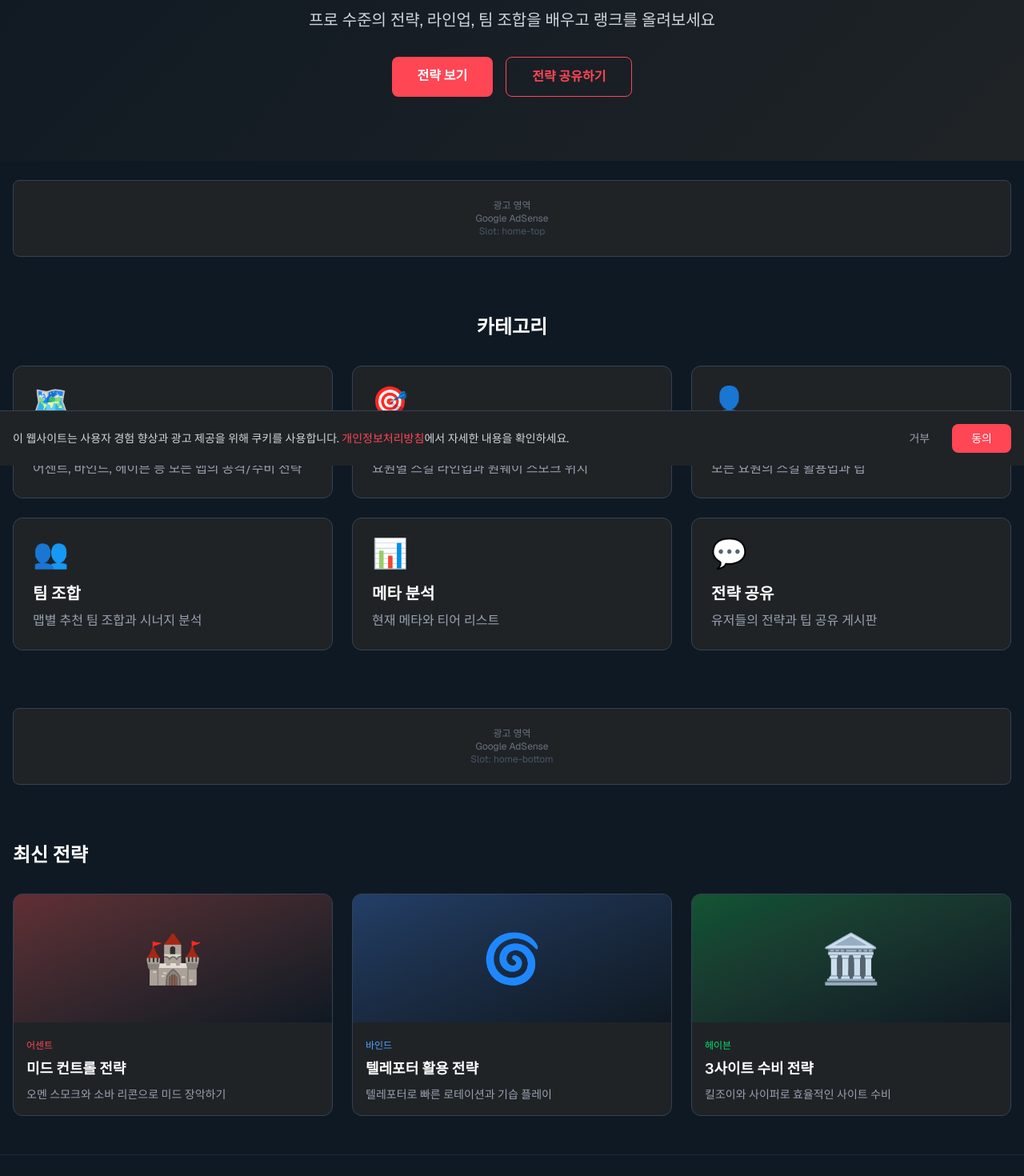
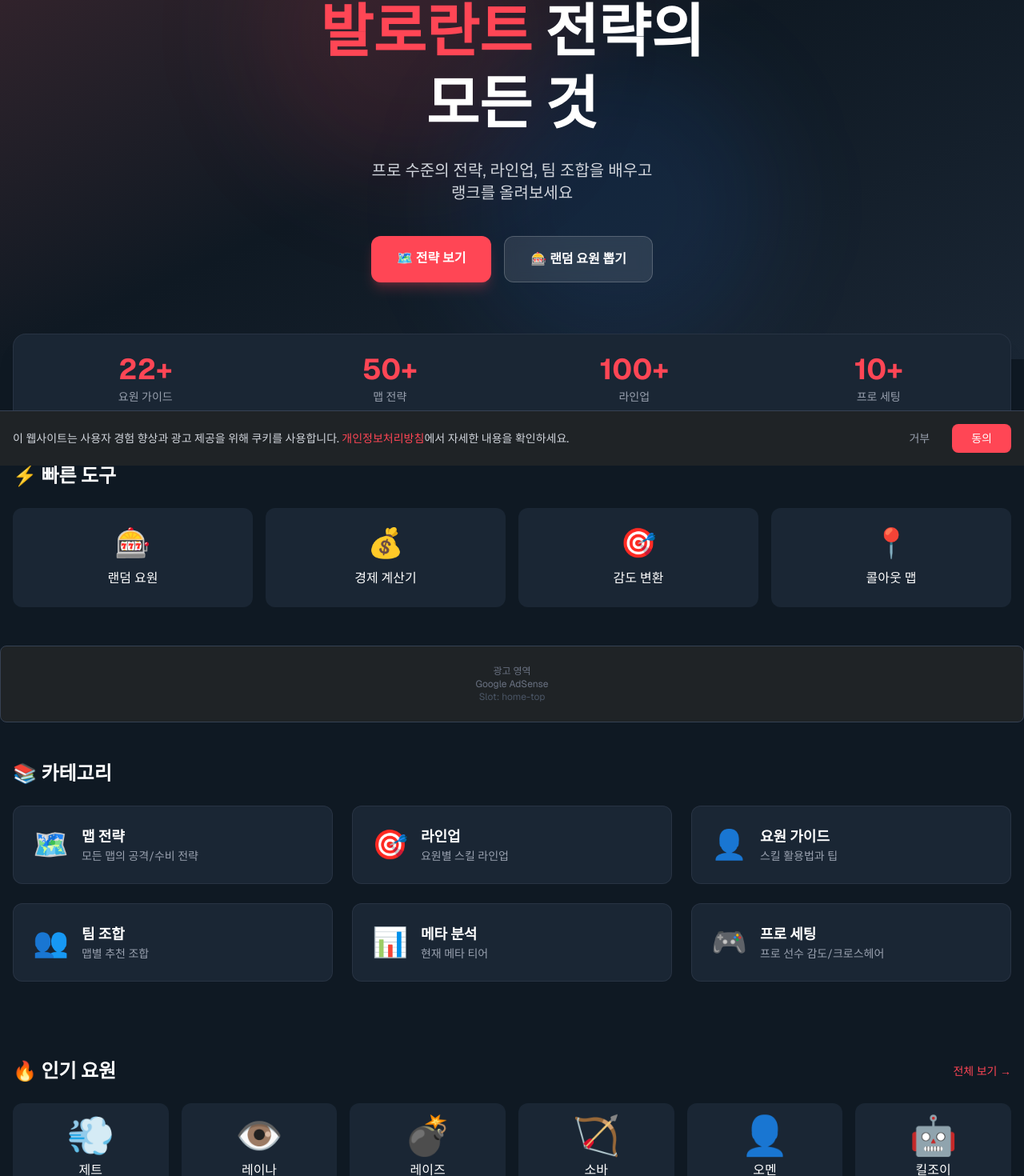
Before and after one commit to fr664731-dot/valorant-strategy, a Next.js app: page / in a window 1280 px wide. Shown: the part 218-1688 px from the top of the page at 80% size. Built offline with nearby package versions, Linux system fonts and the light colour scheme.

Commit message:
Redesign homepage with better hero, stats, and quick tools

```diff
--- a/src/app/page.tsx
+++ b/src/app/page.tsx
@@ -1,138 +1,195 @@
 import Link from 'next/link';
 import AdBanner from '@/components/AdBanner';
+import { agents } from '@/data/agents';
 
 const features = [
-  {
-    title: '맵 전략',
-    description: '어센트, 바인드, 헤이븐 등 모든 맵의 공격/수비 전략',
-    href: '/maps',
-    icon: '🗺️',
-  },
-  {
-    title: '라인업 가이드',
-    description: '요원별 스킬 라인업과 원웨이 스모크 위치',
-    href: '/lineups',
-    icon: '🎯',
-  },
-  {
-    title: '요원 가이드',
-    description: '모든 요원의 스킬 활용법과 팁',
-    href: '/agents',
-    icon: '👤',
-  },
-  {
-    title: '팀 조합',
-    description: '맵별 추천 팀 조합과 시너지 분석',
-    href: '/team-comps',
-    icon: '👥',
-  },
-  {
-    title: '메타 분석',
-    description: '현재 메타와 티어 리스트',
-    href: '/meta',
-    icon: '📊',
-  },
-  {
-    title: '전략 공유',
-    description: '유저들의 전략과 팁 공유 게시판',
-    href: '/community',
-    icon: '💬',
-  },
+  { title: '맵 전략', description: '모든 맵의 공격/수비 전략', href: '/maps', icon: '🗺️' },
+  { title: '라인업', description: '요원별 스킬 라인업', href: '/lineups', icon: '🎯' },
+  { title: '요원 가이드', description: '스킬 활용법과 팁', href: '/agents', icon: '👤' },
+  { title: '팀 조합', description: '맵별 추천 조합', href: '/team-comps', icon: '👥' },
+  { title: '메타 분석', description: '현재 메타 티어', href: '/meta', icon: '📊' },
+  { title: '프로 세팅', description: '프로 선수 감도/크로스헤어', href: '/pro-settings', icon: '🎮' },
+];
+
+const quickTools = [
+  { title: '랜덤 요원', href: '/tools/random-agent', icon: '🎰', color: 'from-purple-500/30' },
+  { title: '경제 계산기', href: '/tools/economy', icon: '💰', color: 'from-yellow-500/30' },
+  { title: '감도 변환', href: '/tools/sensitivity', icon: '🎯', color: 'from-blue-500/30' },
+  { title: '콜아웃 맵', href: '/callouts', icon: '📍', color: 'from-green-500/30' },
+];
+
+const stats = [
+  { label: '요원 가이드', value: agents.length + '+', suffix: '개' },
+  { label: '맵 전략', value: '50+', suffix: '개' },
+  { label: '라인업', value: '100+', suffix: '개' },
+  { label: '프로 세팅', value: '10+', suffix: '명' },
 ];
 
 export default function Home() {
   return (
     <div className="min-h-screen">
-      {/* Hero Section */}
-      <section className="relative py-20 px-4 valorant-gradient">
-        <div className="max-w-7xl mx-auto text-center">
-          <h1 className="text-4xl md:text-6xl font-bold mb-6">
-            <span className="text-[#ff4655]">발로란트</span> 전략의 모든 것
+      {/* Hero Section - 개선됨 */}
+      <section className="relative py-24 px-4 overflow-hidden">
+        {/* 배경 효과 */}
+        <div className="absolute inset-0 bg-gradient-to-br from-[#ff4655]/20 via-[#0f1923] to-[#1a2634]" />
+        <div className="absolute top-0 left-1/4 w-96 h-96 bg-[#ff4655]/10 rounded-full blur-3xl" />
+        <div className="absolute bottom-0 right-1/4 w-96 h-96 bg-blue-500/10 rounded-full blur-3xl" />
+
+        <div className="relative max-w-7xl mx-auto text-center">
+          <div className="inline-block px-4 py-1 bg-[#ff4655]/20 rounded-full text-[#ff4655] text-sm font-medium mb-6">
+            🔥 시즌 9 메타 업데이트
+          </div>
+          <h1 className="text-5xl md:text-7xl font-bold mb-6 leading-tight">
+            <span className="text-[#ff4655]">발로란트</span> 전략의
+            <br />모든 것
           </h1>
-          <p className="text-xl text-gray-300 mb-8 max-w-2xl mx-auto">
-            프로 수준의 전략, 라인업, 팀 조합을 배우고 랭크를 올려보세요
+          <p className="text-xl text-gray-300 mb-10 max-w-2xl mx-auto">
+            프로 수준의 전략, 라인업, 팀 조합을 배우고
+            <br className="hidden md:block" />
+            랭크를 올려보세요
           </p>
-          <div className="flex gap-4 justify-center">
+          <div className="flex flex-col sm:flex-row gap-4 justify-center">
             <Link
               href="/maps"
-              className="bg-[#ff4655] hover:bg-[#ff4655]/80 text-white px-8 py-3 rounded-lg font-semibold transition-colors"
+              className="bg-[#ff4655] hover:bg-[#ff5566] text-white px-8 py-4 rounded-xl font-semibold transition-all hover:scale-105 shadow-lg shadow-[#ff4655]/25"
             >
-              전략 보기
+              🗺️ 전략 보기
             </Link>
             <Link
-              href="/community"
-              className="border border-[#ff4655] text-[#ff4655] hover:bg-[#ff4655]/10 px-8 py-3 rounded-lg font-semibold transition-colors"
+              href="/tools/random-agent"
+              className="bg-white/10 backdrop-blur border border-white/20 text-white hover:bg-white/20 px-8 py-4 rounded-xl font-semibold transition-all"
             >
-              전략 공유하기
+              🎰 랜덤 요원 뽑기
             </Link>
           </div>
         </div>
       </section>
 
-      {/* Ad Banner */}
-      <div className="max-w-7xl mx-auto px-4 py-6">
-        <AdBanner slot="home-top" format="horizontal" />
-      </div>
+      {/* 통계 섹션 */}
+      <section className="max-w-7xl mx-auto px-4 -mt-8 relative z-10">
+        <div className="bg-[#1a2634] rounded-2xl p-6 grid grid-cols-2 md:grid-cols-4 gap-6 border border-gray-700/50 shadow-xl">
+          {stats.map((stat) => (
+            <div key={stat.label} className="text-center">
+              <div className="text-3xl md:text-4xl font-bold text-[#ff4655]">{stat.value}</div>
+              <div className="text-gray-400 text-sm mt-1">{stat.label}</div>
+            </div>
+          ))}
+        </div>
+      </section>
 
-      {/* Features Grid */}
+      {/* 빠른 도구 */}
       <section className="max-w-7xl mx-auto px-4 py-12">
-        <h2 className="text-2xl font-bold mb-8 text-center">카테고리</h2>
+        <h2 className="text-2xl font-bold mb-6">⚡ 빠른 도구</h2>
+        <div className="grid grid-cols-2 md:grid-cols-4 gap-4">
+          {quickTools.map((tool) => (
+            <Link
+              key={tool.title}
+              href={tool.href}
+              className="group relative bg-[#1a2634] rounded-xl p-6 text-center hover:ring-2 hover:ring-[#ff4655] transition-all overflow-hidden"
+            >
+              <div className={`absolute inset-0 bg-gradient-to-br ${tool.color} to-transparent opacity-0 group-hover:opacity-100 transition-opacity`} />
+              <div className="relative">
+                <span className="text-4xl block mb-3 group-hover:scale-110 transition-transform">{tool.icon}</span>
+                <span className="font-medium text-white">{tool.title}</span>
+              </div>
+            </Link>
+          ))}
+        </div>
+      </section>
+
+      <AdBanner slot="home-top" format="horizontal" />
+
+      {/* 카테고리 */}
+      <section className="max-w-7xl mx-auto px-4 py-12">
+        <h2 className="text-2xl font-bold mb-6">📚 카테고리</h2>
         <div className="grid grid-cols-1 md:grid-cols-2 lg:grid-cols-3 gap-6">
           {features.map((feature) => (
             <Link
               key={feature.title}
               href={feature.href}
-              className="bg-[#1f2326] border border-gray-700 rounded-xl p-6 card-hover"
+              className="bg-[#1a2634] border border-gray-700/50 rounded-xl p-6 hover:border-[#ff4655]/50 hover:bg-[#1a2634]/80 transition-all group"
             >
-              <div className="text-4xl mb-4">{feature.icon}</div>
-              <h3 className="text-xl font-semibold mb-2 text-white">{feature.title}</h3>
-              <p className="text-gray-400">{feature.description}</p>
+              <div className="flex items-center gap-4">
+                <span className="text-4xl group-hover:scale-110 transition-transform">{feature.icon}</span>
+                <div>
+                  <h3 className="text-lg font-semibold text-white group-hover:text-[#ff4655] transition-colors">{feature.title}</h3>
+                  <p className="text-gray-400 text-sm">{feature.description}</p>
+                </div>
+              </div>
             </Link>
           ))}
         </div>
       </section>
 
-      {/* Ad Banner */}
-      <div className="max-w-7xl mx-auto px-4 py-6">
-        <AdBanner slot="home-bottom" format="horizontal" />
-      </div>
+      {/* 인기 요원 */}
+      <section className="max-w-7xl mx-auto px-4 py-12">
+        <div className="flex items-center justify-between mb-6">
+          <h2 className="text-2xl font-bold">🔥 인기 요원</h2>
+          <Link href="/agents" className="text-[#ff4655] hover:underline text-sm">전체 보기 →</Link>
+        </div>
+        <div className="grid grid-cols-2 md:grid-cols-4 lg:grid-cols-6 gap-4">
+          {agents.slice(0, 6).map((agent) => (
+            <Link
+              key={agent.id}
+              href={`/agents/${agent.id}`}
+              className="bg-[#1a2634] rounded-xl p-4 text-center hover:ring-2 hover:ring-[#ff4655] transition-all group"
+            >
+              <span className="text-5xl block mb-2 group-hover:scale-110 transition-transform">{agent.icon}</span>
+              <span className="font-medium text-white">{agent.name}</span>
+              <span className={`block text-xs mt-1 ${
+                agent.role === '타격대' ? 'text-red-400' :
+                agent.role === '척후대' ? 'text-blue-400' :
+                agent.role === '전략가' ? 'text-purple-400' :
+                'text-green-400'
+              }`}>{agent.role}</span>
+            </Link>
+          ))}
+        </div>
+      </section>
 
-      {/* Latest Strategies Preview */}
+      <AdBanner slot="home-middle" format="horizontal" />
+
+      {/* 최신 전략 */}
       <section className="max-w-7xl mx-auto px-4 py-12">
-        <h2 className="text-2xl font-bold mb-8">최신 전략</h2>
+        <div className="flex items-center justify-between mb-6">
+          <h2 className="text-2xl font-bold">📰 최신 전략</h2>
+          <Link href="/maps" className="text-[#ff4655] hover:underline text-sm">전체 보기 →</Link>
+        </div>
         <div className="grid grid-cols-1 md:grid-cols-3 gap-6">
-          <Link href="/maps/ascent" className="bg-[#1f2326] border border-gray-700 rounded-xl overflow-hidden card-hover group">
+          <Link href="/maps/ascent" className="bg-[#1a2634] rounded-xl overflow-hidden hover:ring-2 hover:ring-[#ff4655] transition-all group">
             <div className="h-40 bg-gradient-to-br from-[#ff4655]/30 to-[#0f1923] flex items-center justify-center">
               <span className="text-6xl group-hover:scale-110 transition-transform">🏰</span>
             </div>
             <div className="p-4">
               <span className="text-xs text-[#ff4655] font-medium">어센트</span>
               <h3 className="text-lg font-semibold mt-1">미드 컨트롤 전략</h3>
-              <p className="text-gray-400 text-sm mt-2">오멘 스모크와 소바 리콘으로 미드 장악하기</p>
+              <p className="text-gray-400 text-sm mt-2">오멘 스모크와 소바 리콘으로 미드 장악</p>
             </div>
           </Link>
-          <Link href="/maps/bind" className="bg-[#1f2326] border border-gray-700 rounded-xl overflow-hidden card-hover group">
+          <Link href="/maps/bind" className="bg-[#1a2634] rounded-xl overflow-hidden hover:ring-2 hover:ring-[#ff4655] transition-all group">
             <div className="h-40 bg-gradient-to-br from-blue-500/30 to-[#0f1923] flex items-center justify-center">
               <span className="text-6xl group-hover:scale-110 transition-transform">🌀</span>
             </div>
             <div className="p-4">
               <span className="text-xs text-blue-400 font-medium">바인드</span>
               <h3 className="text-lg font-semibold mt-1">텔레포터 활용 전략</h3>
-              <p className="text-gray-400 text-sm mt-2">텔레포터로 빠른 로테이션과 기습 플레이</p>
+              <p className="text-gray-400 text-sm mt-2">빠른 로테이션과 기습 플레이</p>
             </div>
           </Link>
-          <Link href="/maps/haven" className="bg-[#1f2326] border border-gray-700 rounded-xl overflow-hidden card-hover group">
+          <Link href="/maps/haven" className="bg-[#1a2634] rounded-xl overflow-hidden hover:ring-2 hover:ring-[#ff4655] transition-all group">
             <div className="h-40 bg-gradient-to-br from-green-500/30 to-[#0f1923] flex items-center justify-center">
               <span className="text-6xl group-hover:scale-110 transition-transform">🏛️</span>
             </div>
             <div className="p-4">
               <span className="text-xs text-green-400 font-medium">헤이븐</span>
               <h3 className="text-lg font-semibold mt-1">3사이트 수비 전략</h3>
-              <p className="text-gray-400 text-sm mt-2">킬조이와 사이퍼로 효율적인 사이트 수비</p>
+              <p className="text-gray-400 text-sm mt-2">킬조이와 사이퍼로 효율적인 수비</p>
             </div>
           </Link>
         </div>
       </section>
+
+      <AdBanner slot="home-bottom" format="horizontal" />
     </div>
   );
 }
```
